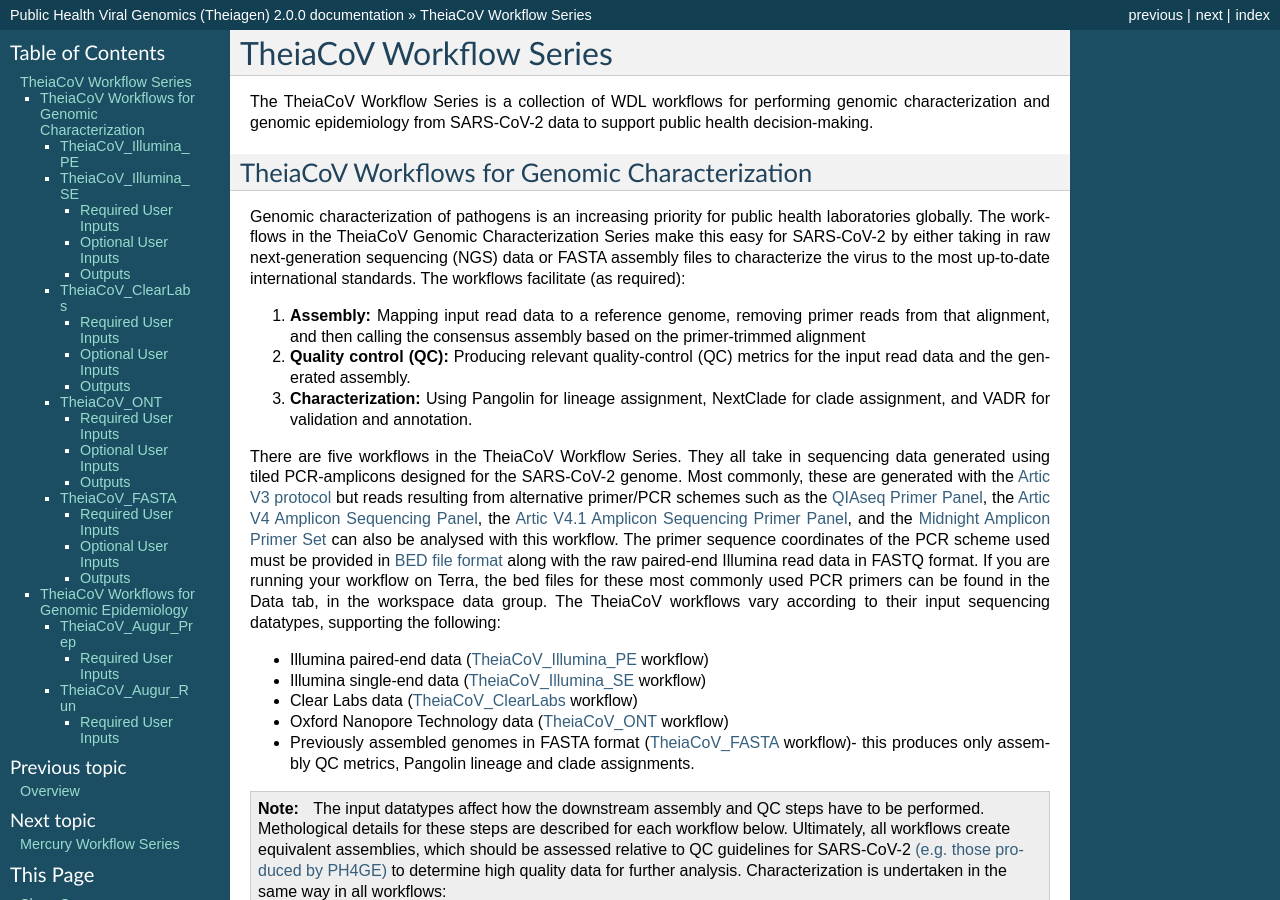
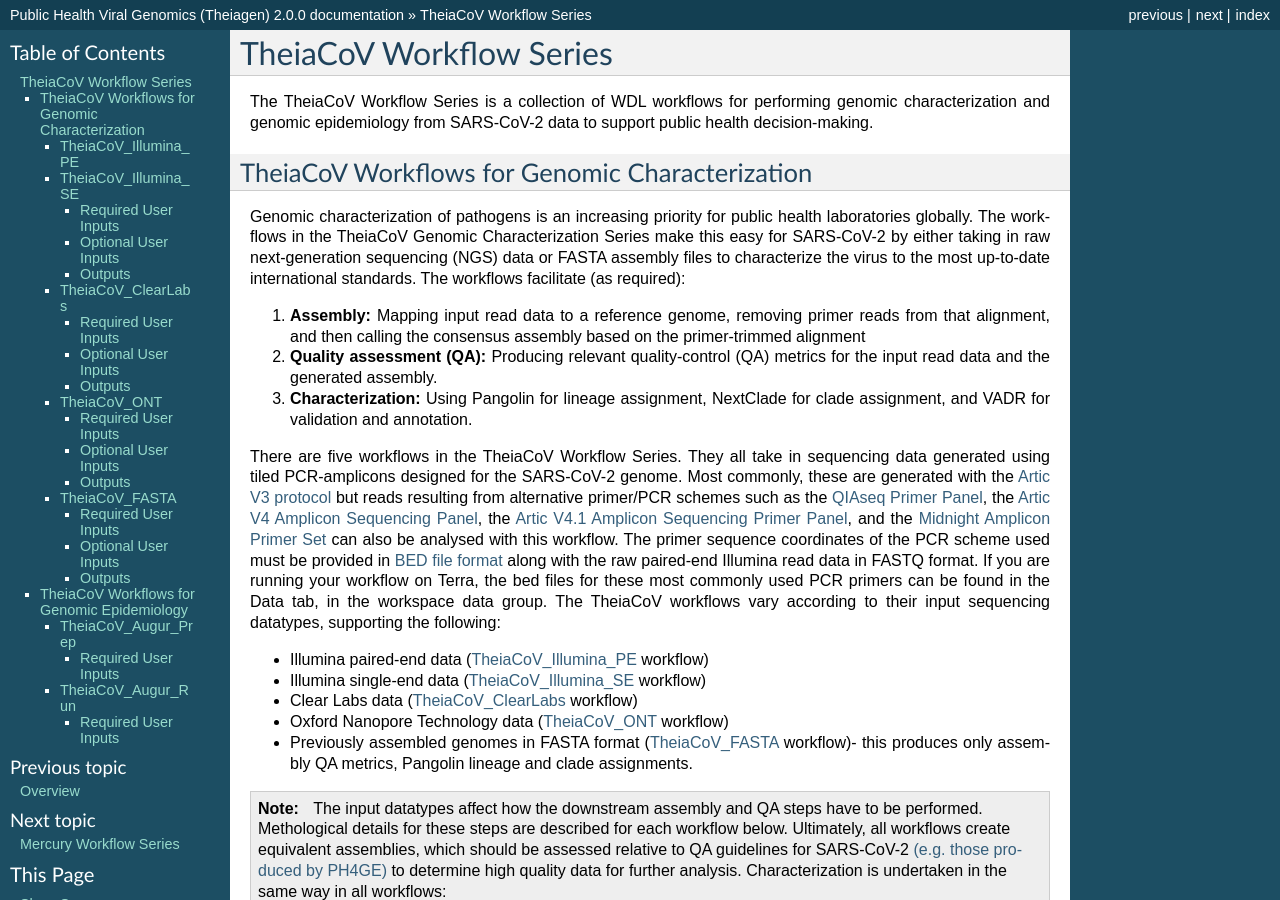
Before and after one commit to theiagen/public_health_viral_genomics, a Sphinx documentation site: the page built from docs/source/theiacov_workflows.rst, in a window 1280 px wide and 900 px high. Built offline with Sphinx 7.4.7, drawn with Linux system fonts in a browser that asks for light colours; pages that are not in the unit, such as notebooks, are missing from menus; some of the changed text lies outside the part shown.

```diff
--- a/docs/source/theiacov_workflows.rst
+++ b/docs/source/theiacov_workflows.rst
@@ -9,7 +9,7 @@ TheiaCoV Workflows for Genomic Characterization
 Genomic characterization of pathogens is an increasing priority for public health laboratories globally. The workflows in the TheiaCoV Genomic Characterization Series make this easy for SARS-CoV-2 by either taking in raw next-generation sequencing (NGS) data or FASTA assembly files to characterize the virus to the most up-to-date international standards. The workflows facilitate (as required):
 
 1. **Assembly:** Mapping input read data to a reference genome, removing primer reads from that alignment, and then calling the consensus assembly based on the primer-trimmed alignment
-2. **Quality control (QC):** Producing relevant quality-control (QC) metrics for the input read data and the generated assembly.
+2. **Quality assessment (QA):** Producing relevant quality-control (QA) metrics for the input read data and the generated assembly.
 3. **Characterization:** Using Pangolin for lineage assignment, NextClade for clade assignment, and VADR for validation and annotation.
 
 There are five workflows in the TheiaCoV Workflow Series. They all take in sequencing data generated using tiled PCR-amplicons designed for the SARS-CoV-2 genome. Most commonly, these are generated with the `Artic V3 protocol <https://github.com/artic-network/artic-ncov2019/tree/master/primer_schemes/nCoV-2019/V3>`_ but reads resulting from alternative primer/PCR schemes such as the `QIAseq Primer Panel <https://www.qiagen.com/us/products/next-generation-sequencing/rna-sequencing/qiaseq-sars-cov-2-primer-panel/>`_, the `Artic V4 Amplicon Sequencing Panel <https://github.com/artic-network/artic-ncov2019/tree/master/primer_schemes/nCoV-2019/V4>`_, the `Artic V4.1 Amplicon Sequencing Primer Panel <https://github.com/artic-network/artic-ncov2019/tree/master/primer_schemes/nCoV-2019/V4.1>`_, and the `Midnight Amplicon Primer Set <https://www.protocols.io/view/sars-cov2-genome-sequencing-protocol-1200bp-amplic-rm7vz8q64vx1/v6>`_ can also be analysed with this workflow. The primer sequence coordinates of the PCR scheme used must be provided in `BED file format <https://en.wikipedia.org/wiki/BED_(file_format)#>`_ along with the raw paired-end Illumina read data in FASTQ format. If you are running your workflow on Terra, the bed files for these most commonly used PCR primers can be found in the Data tab, in the workspace data group. The TheiaCoV workflows vary according to their input sequencing datatypes, supporting the following:
@@ -18,10 +18,10 @@ There are five workflows in the TheiaCoV Workflow Series. They all take in seque
 * Illumina single-end data (TheiaCoV_Illumina_SE_ workflow)
 * Clear Labs data (TheiaCoV_ClearLabs_ workflow)
 * Oxford Nanopore Technology data (TheiaCoV_ONT_ workflow)
-* Previously assembled genomes in FASTA format (TheiaCoV_FASTA_ workflow)- this produces only assembly QC metrics, Pangolin lineage and clade assignments.
+* Previously assembled genomes in FASTA format (TheiaCoV_FASTA_ workflow)- this produces only assembly QA metrics, Pangolin lineage and clade assignments.
 
 .. note::
-   The input datatypes affect how the downstream assembly and QC steps have to be performed. Methological details for these steps are described for each workflow below. Ultimately, all workflows create equivalent assemblies, which should be assessed relative to QC guidelines for SARS-CoV-2 `(e.g. those produced by PH4GE) <https://github.com/pha4ge/pipeline-resources/blob/udubs-qc-guidance-dev/docs/qc-solutions.md#gisaid-assembly-acceptance-criteria>`_ to determine high quality data for further analysis. Characterization is undertaken in the same way in all workflows:
+   The input datatypes affect how the downstream assembly and QA steps have to be performed. Methological details for these steps are described for each workflow below. Ultimately, all workflows create equivalent assemblies, which should be assessed relative to QA guidelines for SARS-CoV-2 `(e.g. those produced by PH4GE) <https://github.com/pha4ge/pipeline-resources/blob/udubs-qc-guidance-dev/docs/qc-solutions.md#gisaid-assembly-acceptance-criteria>`_ to determine high quality data for further analysis. Characterization is undertaken in the same way in all workflows:
 
    **TheiaCoV Workflow series Characterization step:** All workflows in this series characterize genomes using `Pangolin <https://cov-lineages.org/>`_ for lineage assignment, `NextClade <https://docs.nextstrain.org/projects/nextclade/en/stable/index.html>`_ for clade assignment, and `VADR <https://github.com/ncbi/vadr>`_ for validation and annotation. These tools and their underlying databases are updated regularly and have many versions available, one of which should be selected when running the workflow. The latest versions are described `here <https://www.notion.so/theiagen/Docker-Image-and-Reference-Materials-for-SARS-CoV-2-Genomic-Characterization-98328c61f5cb4f77975f512b55d09108>`_.
 
@@ -37,11 +37,11 @@ TheiaCoV_Illumina_PE
 
    **TheiaCoV_Illumina_PE Workflow**
 
-**Input:** The TheiaCoV_Illumina_PE workflow was written to process Illumina paired-end (PE) read data generated by tiled PCR for genomic characterization of SARS-CoV-2. By default, this workflow will assume that input reads were generated using a 300-cycle sequencing kit (i.e. 2 x 150 bp reads). Modifications to the optional parameter for trimmomatic_minlen may be required to accommodate shorter read data, such as 2 x 75bp reads generated using a 150-cycle sequencing kit.
+**Input:** The `TheiaCoV_Illumina_PE workflow <https://github.com/theiagen/public_health_viral_genomics/blob/main/workflows/wf_theiacov_illumina_pe.wdl>`_ was written to process Illumina paired-end (PE) read data generated by tiled PCR for genomic characterization of SARS-CoV-2. By default, this workflow will assume that input reads were generated using a 300-cycle sequencing kit (i.e. 2 x 150 bp reads). Modifications to the optional parameter for trimmomatic_minlen may be required to accommodate shorter read data, such as 2 x 75bp reads generated using a 150-cycle sequencing kit.
 
 **Assembly:** As outlined in the schematic above, consensus genome assembly with the TheiaCoV_Illumina_PE workflow is performed by first removing human read data with the `NCBI SRA-Human-Scrubber <https://github.com/ncbi/sra-human-scrubber>`_ tool then trimming low-quality reads with `Trimmomatic <http://www.usadellab.org/cms/?page=trimmomatic>`_ and removing adapter sequences with `BBDuk <https://jgi.doe.gov/data-and-tools/software-tools/bbtools/bb-tools-user-guide/bbduk-guide/>`_. These cleaned read data are then aligned to the `Wuhan-1 reference genome <https://github.com/artic-network/artic-ncov2019/blob/master/primer_schemes/nCoV-2019/V3/nCoV-2019.reference.fasta>`_ (unless otherwise specified) with `BWA <http://bio-bwa.sourceforge.net/>`_ to generate a Binary Alignment Mapping (`BAM <https://en.wikipedia.org/wiki/Binary_Alignment_Map>`_) file. Primer sequences are next removed from the BAM file using the `iVar Trim <https://andersen-lab.github.io/ivar/html/manualpage.html>`_ sub-command. The iVar Consensus sub-command is then used to generate a consensus assembly in FASTA format.
 
-**QC:** The output files from this workflow are all subjected to quality assessment:
+**QA:** The output files from this workflow are all subjected to quality assessment:
 
 * Read data is assessed with `Kraken2 <https://ccb.jhu.edu/software/kraken2/>`_ to identify the species represented by the reads and with `FastQC <https://www.bioinformatics.babraham.ac.uk/projects/fastqc/>`_ to determine read technical quality.
 * Quality metrics about the genome alignment are generated with `Samtools <http://www.htslib.org/>`_
```
